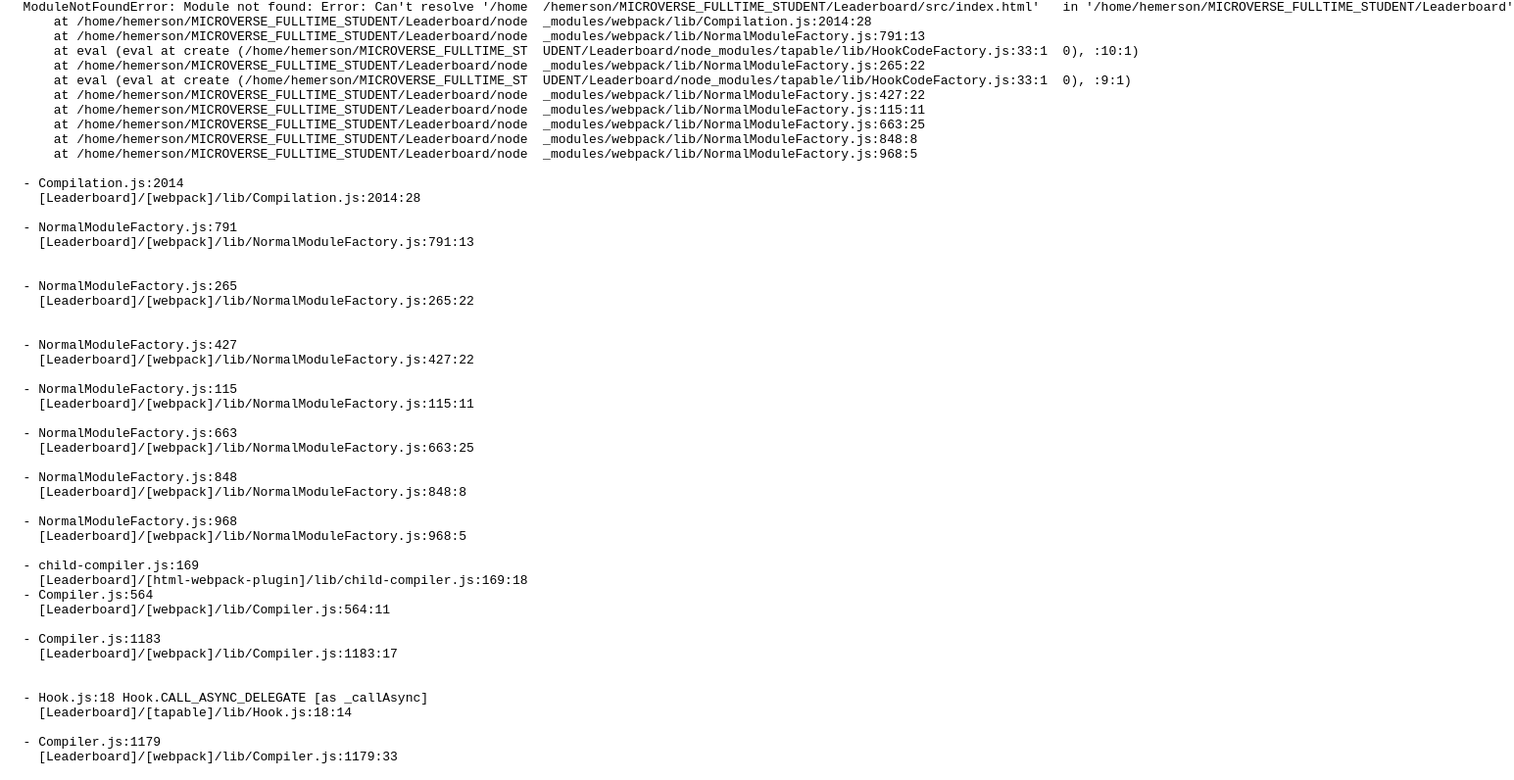
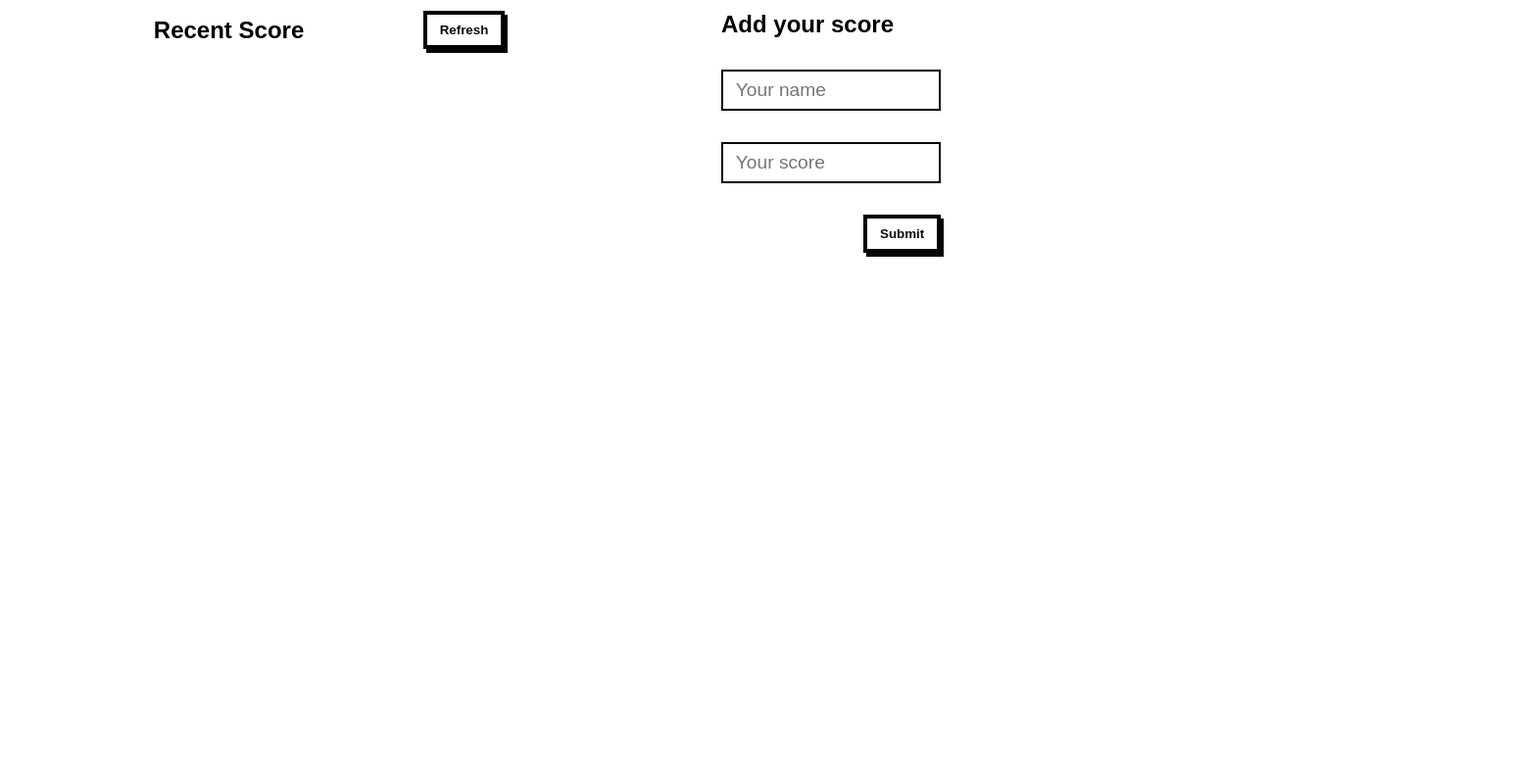
Before and after one commit to ForHemer/Leaderboard, a website: page docs/index.html in a window 1280 px wide. Shown: the part 69-865 px from the top of the page at 98% size, 1545 px wide, since content can reach past the window. After the commit the page ends 800 px from the top, so only its background shows below. Drawn offline with Linux system fonts and the light colour scheme; files that its build step writes are made by us from their sources.

Commit message:
Create and Update index.css file

```diff
--- a/docs/index.html
+++ b/docs/index.html
@@ -1,68 +1,40 @@
-<head><script defer src="index.js"></script></head>Html Webpack Plugin:
-<pre>
-  Error: Child compilation failed:
-  Module not found: Error: Can't resolve '/home/hemerson/MICROVERSE_  FULLTIME_STUDENT/Leaderboard/src/index.html' in '/home/hemerson/MI  CROVERSE_FULLTIME_STUDENT/Leaderboard'
-  ModuleNotFoundError: Module not found: Error: Can't resolve '/home  /hemerson/MICROVERSE_FULLTIME_STUDENT/Leaderboard/src/index.html'   in '/home/hemerson/MICROVERSE_FULLTIME_STUDENT/Leaderboard'
-      at /home/hemerson/MICROVERSE_FULLTIME_STUDENT/Leaderboard/node  _modules/webpack/lib/Compilation.js:2014:28
-      at /home/hemerson/MICROVERSE_FULLTIME_STUDENT/Leaderboard/node  _modules/webpack/lib/NormalModuleFactory.js:791:13
-      at eval (eval at create (/home/hemerson/MICROVERSE_FULLTIME_ST  UDENT/Leaderboard/node_modules/tapable/lib/HookCodeFactory.js:33:1  0), <anonymous>:10:1)
-      at /home/hemerson/MICROVERSE_FULLTIME_STUDENT/Leaderboard/node  _modules/webpack/lib/NormalModuleFactory.js:265:22
-      at eval (eval at create (/home/hemerson/MICROVERSE_FULLTIME_ST  UDENT/Leaderboard/node_modules/tapable/lib/HookCodeFactory.js:33:1  0), <anonymous>:9:1)
-      at /home/hemerson/MICROVERSE_FULLTIME_STUDENT/Leaderboard/node  _modules/webpack/lib/NormalModuleFactory.js:427:22
-      at /home/hemerson/MICROVERSE_FULLTIME_STUDENT/Leaderboard/node  _modules/webpack/lib/NormalModuleFactory.js:115:11
-      at /home/hemerson/MICROVERSE_FULLTIME_STUDENT/Leaderboard/node  _modules/webpack/lib/NormalModuleFactory.js:663:25
-      at /home/hemerson/MICROVERSE_FULLTIME_STUDENT/Leaderboard/node  _modules/webpack/lib/NormalModuleFactory.js:848:8
-      at /home/hemerson/MICROVERSE_FULLTIME_STUDENT/Leaderboard/node  _modules/webpack/lib/NormalModuleFactory.js:968:5
+<!DOCTYPE html>
+<html lang="en">
 
-  - Compilation.js:2014
-    [Leaderboard]/[webpack]/lib/Compilation.js:2014:28
+<head>
+  <meta charset="UTF-8">
+  <meta http-equiv="X-UA-Compatible" content="IE=edge">
+  <meta name="viewport" content="width=device-width, initial-scale=1.0">
+  <title>Leaderboard</title>
+  <link rel="stylesheet" href="index.css">
+<script defer src="index.js"></script></head>
 
-  - NormalModuleFactory.js:791
-    [Leaderboard]/[webpack]/lib/NormalModuleFactory.js:791:13
+<body>
+  <header>
+    <h1 class="heading">Leaderboard</h1>
+  </header>
 
+  <main>
 
-  - NormalModuleFactory.js:265
-    [Leaderboard]/[webpack]/lib/NormalModuleFactory.js:265:22
+    <section class="space displayScore">
+      <div id="div_1">
+        <h2>Recent Score</h2>
+        <button type="button" class="refresh_btn">Refresh</button>
+      </div>
+      <div id="div_2">
+        <table class="table_item"></table>
+      </div>
+    </section>
 
+    <section class="space inputScore">
+      <h2>Add your score</h2>
+      <input type="text" name="name" placeholder="Your name" class="score_input" id="leaderName">
+      <input type="text" name="score" placeholder="Your score" class="score_input" id="leaderScore">
+      <p><button type="submit" value="Submit" class="btn-submit">Submit</button></p>
+    </section>
 
-  - NormalModuleFactory.js:427
-    [Leaderboard]/[webpack]/lib/NormalModuleFactory.js:427:22
+  </main>
 
-  - NormalModuleFactory.js:115
-    [Leaderboard]/[webpack]/lib/NormalModuleFactory.js:115:11
+</body>
 
-  - NormalModuleFactory.js:663
-    [Leaderboard]/[webpack]/lib/NormalModuleFactory.js:663:25
-
-  - NormalModuleFactory.js:848
-    [Leaderboard]/[webpack]/lib/NormalModuleFactory.js:848:8
-
-  - NormalModuleFactory.js:968
-    [Leaderboard]/[webpack]/lib/NormalModuleFactory.js:968:5
-
-  - child-compiler.js:169
-    [Leaderboard]/[html-webpack-plugin]/lib/child-compiler.js:169:18
-  - Compiler.js:564
-    [Leaderboard]/[webpack]/lib/Compiler.js:564:11
-
-  - Compiler.js:1183
-    [Leaderboard]/[webpack]/lib/Compiler.js:1183:17
-
-
-  - Hook.js:18 Hook.CALL_ASYNC_DELEGATE [as _callAsync]
-    [Leaderboard]/[tapable]/lib/Hook.js:18:14
-
-  - Compiler.js:1179
-    [Leaderboard]/[webpack]/lib/Compiler.js:1179:33
-
-  - Compilation.js:2785 finalCallback
-    [Leaderboard]/[webpack]/lib/Compilation.js:2785:11
-
-  - Compilation.js:3090
-    [Leaderboard]/[webpack]/lib/Compilation.js:3090:11
-
-
-  - Hook.js:18 Hook.CALL_ASYNC_DELEGATE [as _callAsync]
-    [Leaderboard]/[tapable]/lib/Hook.js:18:14
-
-</pre>
+</html>
--- /dev/null
+++ b/src/index.css
@@ -0,0 +1,101 @@
+* {
+    box-sizing: border-box;
+    margin: 0;
+    padding: 0;
+    font-family: Arial, Helvetica, sans-serif;
+  }
+
+  header {
+    width: 100%;
+    margin-left: 2rem;
+    display: flex;
+    flex-direction: column;
+    justify-content: center;
+    height: 10vh;
+  }
+
+  .heading {
+    font-size: 2.5rem;
+  }
+
+  main {
+    display: flex;
+    justify-content: space-around;
+    width: 100%;
+  }
+
+  .space {
+    width: 40%;
+  }
+
+  .displayScore {
+    display: flex;
+    flex-direction: column;
+    gap: 1.5rem;
+    padding-left: 2rem;
+  }
+
+  .displayScore #div_1 {
+    display: flex;
+    width: 100%;
+    justify-content: space-around;
+    align-items: center;
+  }
+
+  .displayScore h2,
+  .displayScore button {
+    width: max-content;
+  }
+
+  .refresh_btn,
+  .btn-submit {
+    box-shadow: 3px 4px 0 0 #050505;
+    background-color: #fff;
+    border: 4px solid #000;
+    display: inline-block;
+    cursor: pointer;
+    color: #0a0a0a;
+    font-weight: bold;
+    padding: 0.5rem 0.8rem;
+    text-decoration: none;
+  }
+
+  .table_item {
+    width: 100%;
+    border: 3px solid black;
+    border-collapse: collapse;
+  }
+
+  .table_item tr:nth-child(even) {
+    background-color: #c2c2c2;
+  }
+
+  .table_item tr td {
+    font-size: 1.2rem;
+    padding: 0.5rem 0.8rem;
+  }
+
+  .inputScore {
+    display: flex;
+    flex-direction: column;
+    gap: 2rem;
+    padding-left: 2rem;
+    padding-right: 2rem;
+  }
+
+  .inputScore h2,
+  .inputScore input,
+  .inputScore p {
+    width: 50%;
+  }
+
+  .inputScore input {
+    font-size: 1.2rem;
+    padding: 0.5rem 0.8rem;
+    border: 2px solid #000;
+    color: #000;
+  }
+
+  .inputScore p {
+    text-align: right;
+  }
```
